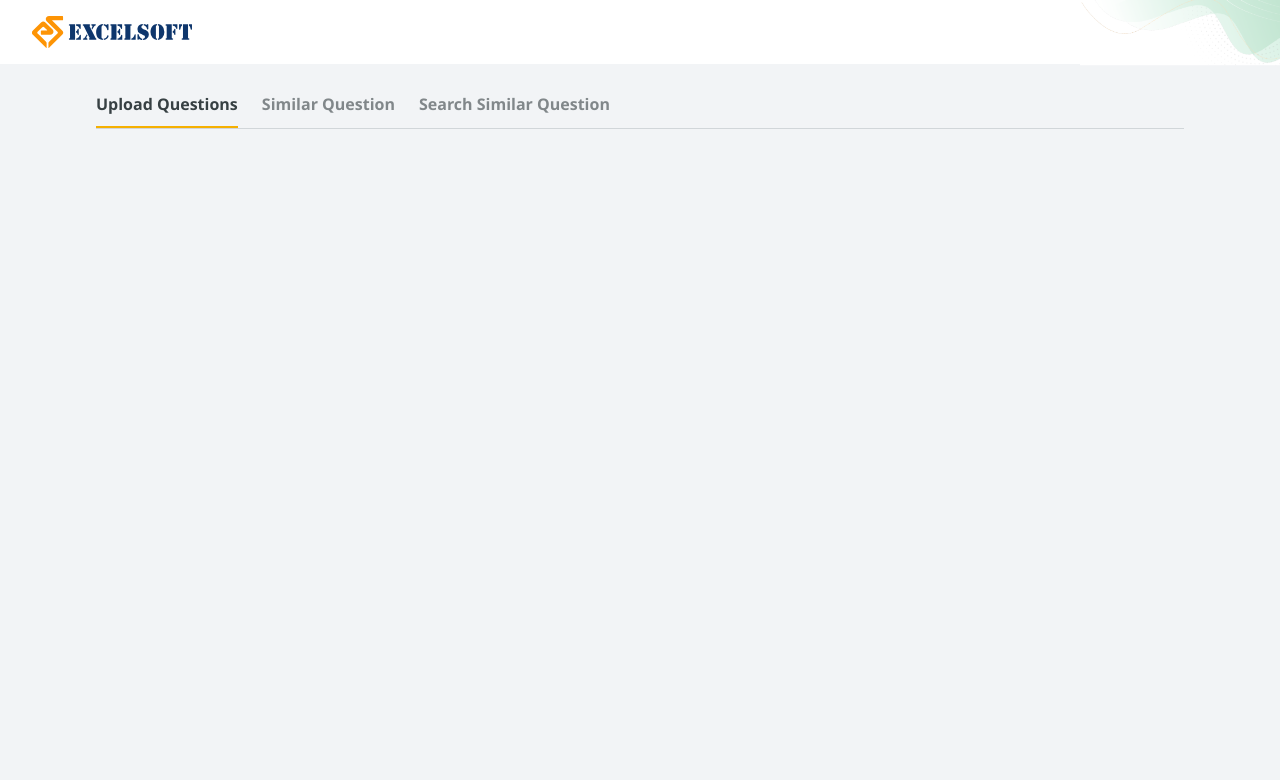
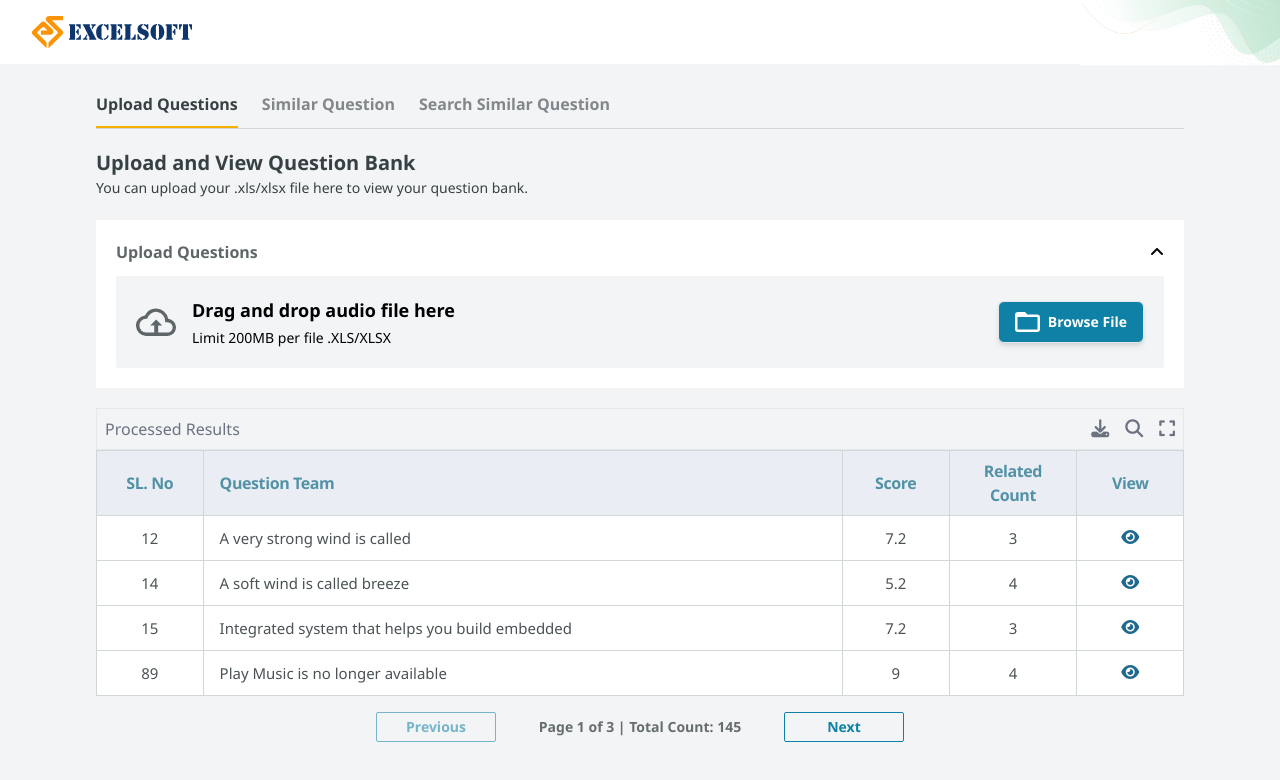
Before and after one commit to rahulgovindaswamy/question-similarity, a React (Create React App) app: page / in a window 1280 px wide. Shown: the top 780 px of the page. Built offline with nearby package versions, Linux system fonts and the light colour scheme; a web font is replaced by a local one.

Commit message:
Components integrated to Home Page

```diff
--- a/src/components/DataTable/DataTable.tsx
+++ b/src/components/DataTable/DataTable.tsx
@@ -74,7 +74,7 @@ const DataTable = () => {
       return (
         <div
           onClick={() => onClickShowDetails(index)}
-          className="border px-2 py-1 text-sm shadow-md text-sky-800 cursor-pointer"
+          className="px-2 py-1 text-sm text-sky-800 cursor-pointer"
         >
           <i className="fa-solid fa-eye text-[16px]"></i>
         </div>
@@ -84,9 +84,9 @@ const DataTable = () => {
     }
   };
   return (
-    <div className={`${maxTable && "absolute w-full top-0 left-0 right-0"} `}>
+    <div className={`${maxTable && "absolute w-full top-16 left-0 right-0"} `}>
       <div className="relative overflow-x-auto">
-        <div className="relative text-gray-500 p-2 flex items-center justify-between border">
+        <div className="relative text-gray-500 p-2 flex items-center justify-between border bg-[#F2F4F6]">
           <div> Processed Results</div>
           <div className="flex items-center space-x-4 text-[18px]">
             <i className="fa-solid fa-download cursor-pointer"></i>
@@ -165,7 +165,7 @@ const DataTable = () => {
                         className="bg-white relative border"
                         colSpan={columns.length}
                       >
-                        <div className="flex flex-col items-center justify-center bg-slate-100">
+                        <div className="flex flex-col items-center justify-center bg-[#F2F4F6]">
                           <div className=" bg-white p-2 text-md w-[80%] shadow-lg my-2">
                             <div className="text-sky-800 text-2xl text-center w-full font-bold  border-[sky] pb-1 ">
                               Related Questions
@@ -198,7 +198,7 @@ const DataTable = () => {
                                 <li>All of the above </li>
                               </div>
                             </div>
-                            <div className="bg-white p-2 text-md border-b mx-4 ">
+                            <div className="bg-white p-2 text-md mx-4 ">
                               <div className="text-sky-800 font-semibold">
                                 3. What is your name?
                               </div>
@@ -219,7 +219,7 @@ const DataTable = () => {
             })}
           </tbody>
         </table>
-        <div className="m-4 flex items-center sm:justify-center font-semibold">
+        <div className="m-4 flex items-center sm:justify-center font-semibold bg-[#F2F4F6]">
           <div className="w-full lg:w-1/2 flex items-center justify-between text-sm">
             <div
               onClick={previousPage}
--- a/src/components/SearchSimilarQuestions/SearchSimilarQuestions.tsx
+++ b/src/components/SearchSimilarQuestions/SearchSimilarQuestions.tsx
@@ -6,8 +6,7 @@ import SearchInput from "../Input/Input";
 const SearchSimilarQuestions = () => {
   const [questionStem, setQuestionStem] = useState("");
   return (
-    <div className="bg-[#F2F4F6] h-screen p-24 w-full">
-      <div className="w-full h-[1px] bg-gray-300"></div>
+    <div className="w-full">
       <div className="mt-5 text-[#374043]">
         <div className="text-xl font-semibold">Find Similar Questions</div>
         <div className="text-sm leading-relaxed">
--- a/src/components/SimilarQuestions/SimilarQuestions.tsx
+++ b/src/components/SimilarQuestions/SimilarQuestions.tsx
@@ -6,8 +6,7 @@ const SimilarQuestions = () => {
   const [showFilterOption, setShowFilterOption] = useState(true);
 
   return (
-    <div className="bg-[#F2F4F6] h-screen p-24 w-full">
-      <div className="w-full h-[1px] bg-gray-300"></div>
+    <div className="w-full">
       <div className="mt-5 text-[#374043]">
         <div className="text-xl font-semibold">View Similar Questions</div>
         <div className="text-sm leading-relaxed">
--- a/src/components/UploadQuestions/UploadQuestions.tsx
+++ b/src/components/UploadQuestions/UploadQuestions.tsx
@@ -11,8 +11,7 @@ const UploadQuestions = () => {
     setUploadFile(file);
   };
   return (
-    <div className="bg-[#F2F4F6] h-screen p-24 w-full">
-      <div className="w-full h-[1px] bg-gray-300"></div>
+    <div className="w-full">
       <div className="mt-5 text-[#374043]">
         <div className="text-xl font-semibold">
           Upload and View Question Bank
--- a/src/screens/Home/Home.tsx
+++ b/src/screens/Home/Home.tsx
@@ -2,6 +2,9 @@ import Tabs from "../../components/Tabs/Tabs";
 import logo from "../../assets/ES-logo.svg";
 import wave from "../../assets/wave.png";
 import { useState } from "react";
+import UploadQuestions from "../../components/UploadQuestions/UploadQuestions";
+import SimilarQuestions from "../../components/SimilarQuestions/SimilarQuestions";
+import SearchSimilarQuestions from "../../components/SearchSimilarQuestions/SearchSimilarQuestions";
 
 const Home = () => {
   const [activeIndex, setActiveIndex] = useState<number>(0);
@@ -10,7 +13,7 @@ const Home = () => {
   };
 
   return (
-    <div className="landing-page-container h-screen">
+    <div className="landing-page-container min-h-screen">
       <div className="header-container pl-8 h-16 bg-white flex justify-between items-center">
         <img src={logo} alt="logo" aria-label="logo" width={160} />
         <img
@@ -21,13 +24,16 @@ const Home = () => {
           className="h-fit"
         />
       </div>
-      <div className="sm:px-10 xs:px-8 px-6 xs:py-6 py-4 bg-[#F2F4F6] h-[calc(100vh_-_64px)] md:px-24">
+      <div className="sm:px-10 xs:px-8 px-6 xs:py-6 py-4 bg-[#F2F4F6] min-h-[calc(100vh_-_64px)] md:px-24">
         <Tabs
           activeItem={activeIndex}
           onTabChange={(tabIndex) => {
             handleTabChange(tabIndex);
           }}
         />
+        {activeIndex === 0 && <UploadQuestions />}
+        {activeIndex === 1 && <SimilarQuestions />}
+        {activeIndex === 2 && <SearchSimilarQuestions />}
       </div>
     </div>
   );
```
